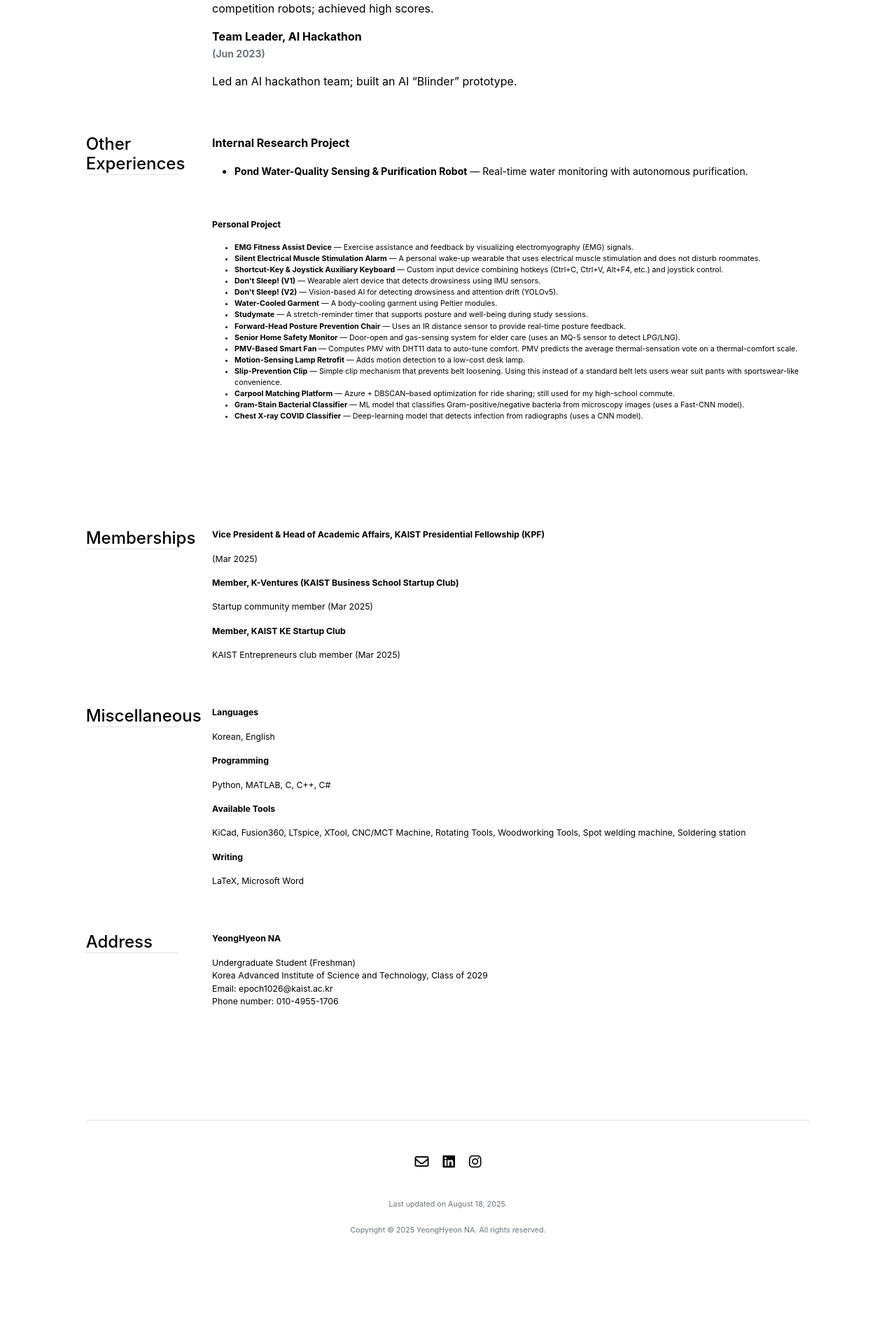
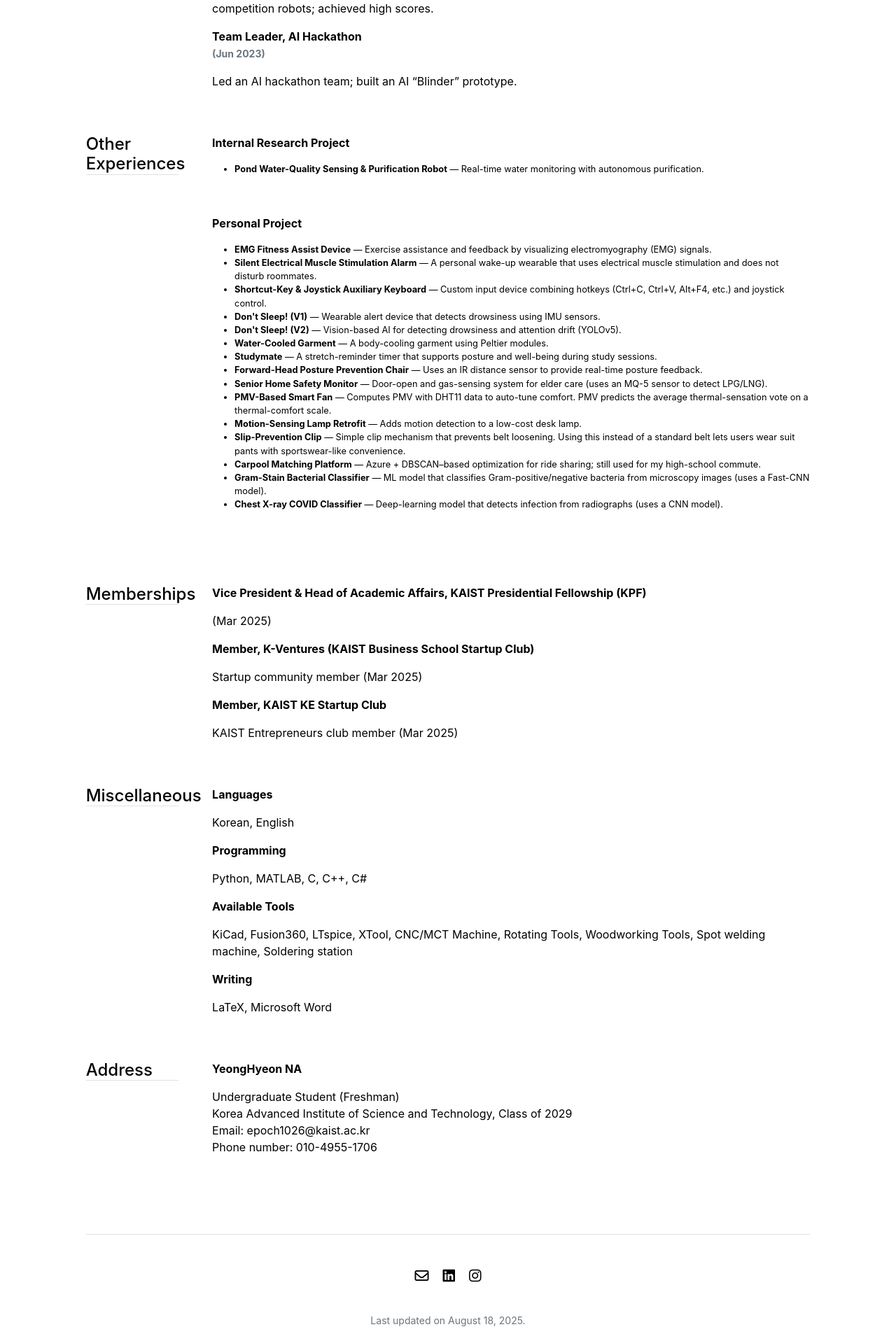
Before and after one commit to ynghyn-na/ynghyn-na.github.io, a Jekyll site: the page built from cv.md, in a window 1280 px wide. Shown: the part 1660-3566 px from the top of the page at 70% size. Built offline with Jekyll 4.4.1, drawn with Linux system fonts in a browser that asks for light colours; before the commit the page ends 3498 px from its top, so only the background shows below that.

Commit message:
Update experience.yml

```diff
--- a/_data/cv/experience.yml
+++ b/_data/cv/experience.yml
@@ -1,8 +1,8 @@
 - title: 'Internal Research Project'
-  description: '<small><ul><li><b>Pond Water-Quality Sensing & Purification Robot</b> — Real-time water monitoring with autonomous purification.</li></ul><small>'
+  description: '<ul style="font-size: 0.8em;"><li><b>Pond Water-Quality Sensing & Purification Robot</b> — Real-time water monitoring with autonomous purification.</li></ul>'
 
 - title: 'Personal Project'
-  description: '<small><ul>
+  description: '<ul style="font-size: 0.8em;">
     <li><b>EMG Fitness Assist Device</b> — Exercise assistance and feedback by visualizing electromyography (EMG) signals.</li>
     <li><b>Silent Electrical Muscle Stimulation Alarm</b> — A personal wake-up wearable that uses electrical muscle stimulation and does not disturb roommates.</li>
     <li><b>Shortcut-Key & Joystick Auxiliary Keyboard</b> — Custom input device combining hotkeys (Ctrl+C, Ctrl+V, Alt+F4, etc.) and joystick control.</li>
@@ -18,4 +18,4 @@
     <li><b>Carpool Matching Platform</b> — Azure + DBSCAN–based optimization for ride sharing; still used for my high-school commute.</li>
     <li><b>Gram-Stain Bacterial Classifier</b> — ML model that classifies Gram-positive/negative bacteria from microscopy images (uses a Fast-CNN model).</li>
     <li><b>Chest X-ray COVID Classifier</b> — Deep-learning model that detects infection from radiographs (uses a CNN model).</li>
-  </ul></small>'
+  </ul>'
```
